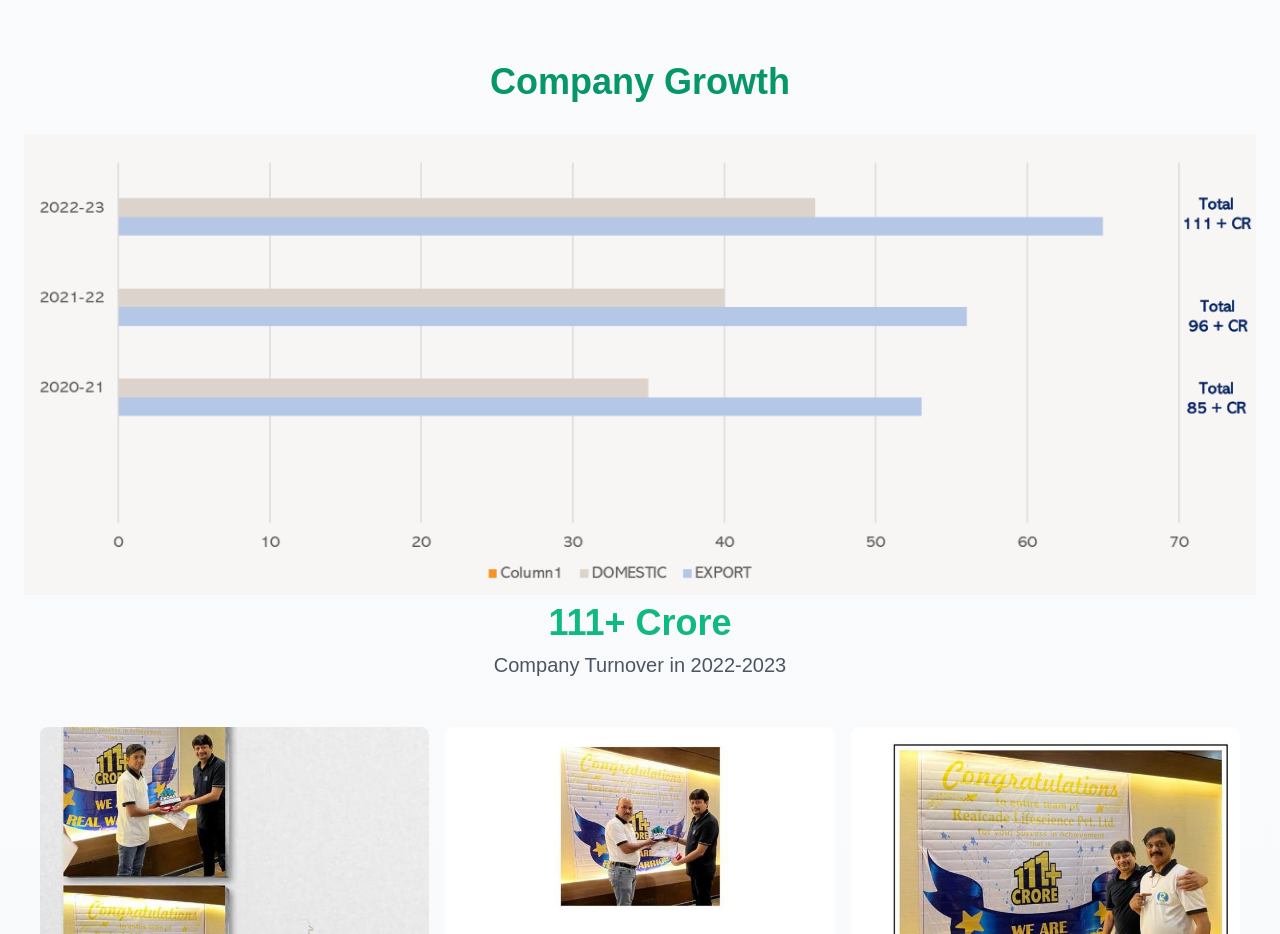
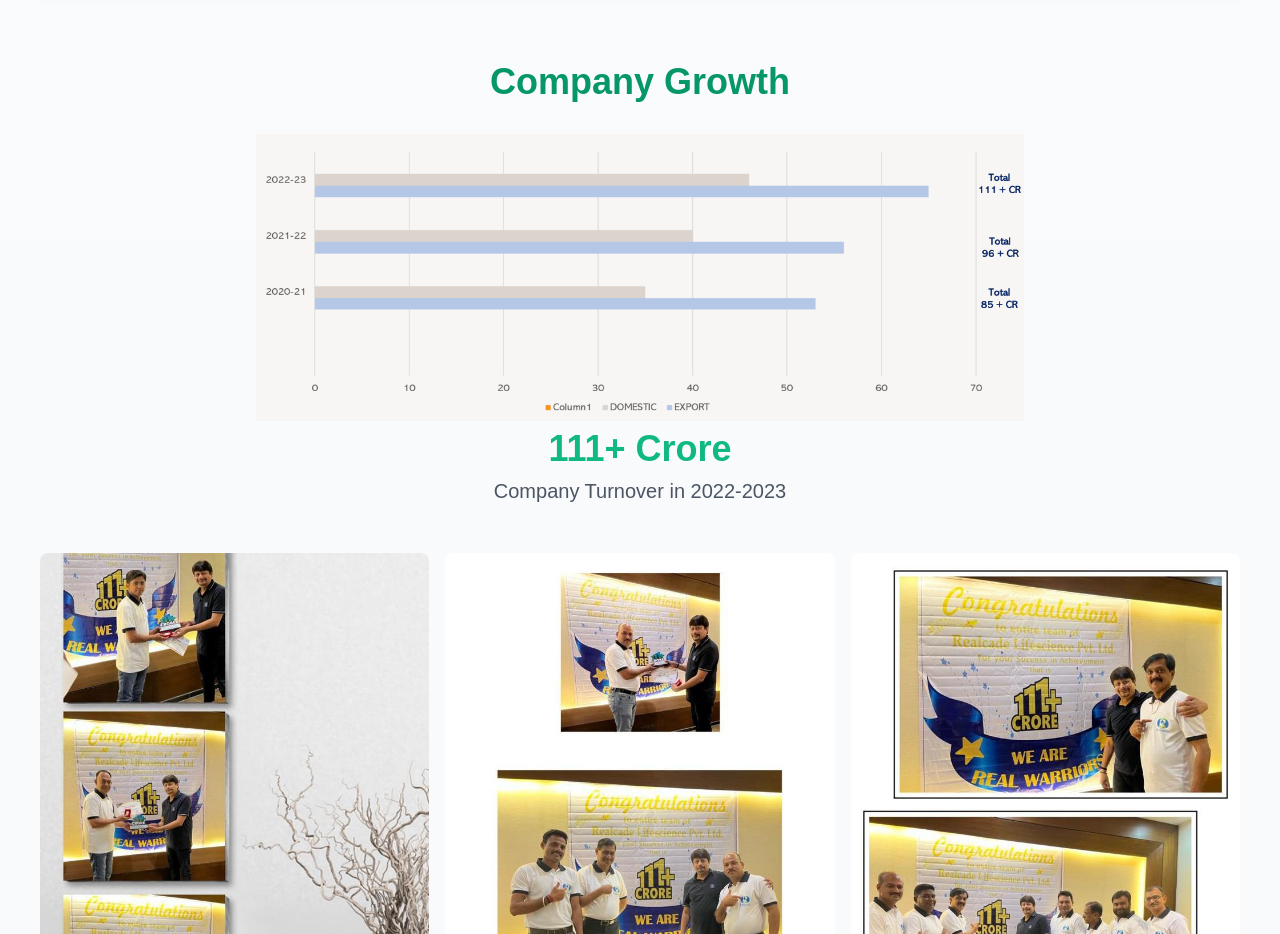
Before and after one commit to dabhivijay2478/realcade-lifesicence, a Next.js app: page /about in a window 1280 px wide. Shown: the part 5320-6254 px from the top of the page. Built offline with nearby package versions, Linux system fonts and the light colour scheme.

Commit message:
images size chage

```diff
--- a/app/about/page.jsx
+++ b/app/about/page.jsx
@@ -459,11 +459,13 @@ export default function AboutUs() {
                         className="text-center"
                     >
                         <h3 className="text-4xl font-bold mb-8 text-emerald-600 dark:text-emerald-400 ">Company Growth</h3>
-                        <Image
-                            src={trunover}
-                            alt="trunover"
-                            className="w-full h-full object-cover transform group-hover:scale-110 transition-transform duration-300"
-                        />
+                        <div className='flex justify-center'>
+                            <Image
+                                src={trunover}
+                                alt="trunover"
+                                className="max-w-3xl h-full object-cover transform group-hover:scale-110 transition-transform duration-300"
+                            />
+                        </div>
                         <p className="text-4xl font-bold text-emerald-500 mt-2">111+ Crore</p>
                         <p className="text-xl text-gray-600 dark:text-gray-300 mt-2">Company Turnover in 2022-2023</p>
                         <div className="container mx-auto px-4 py-12">
```
